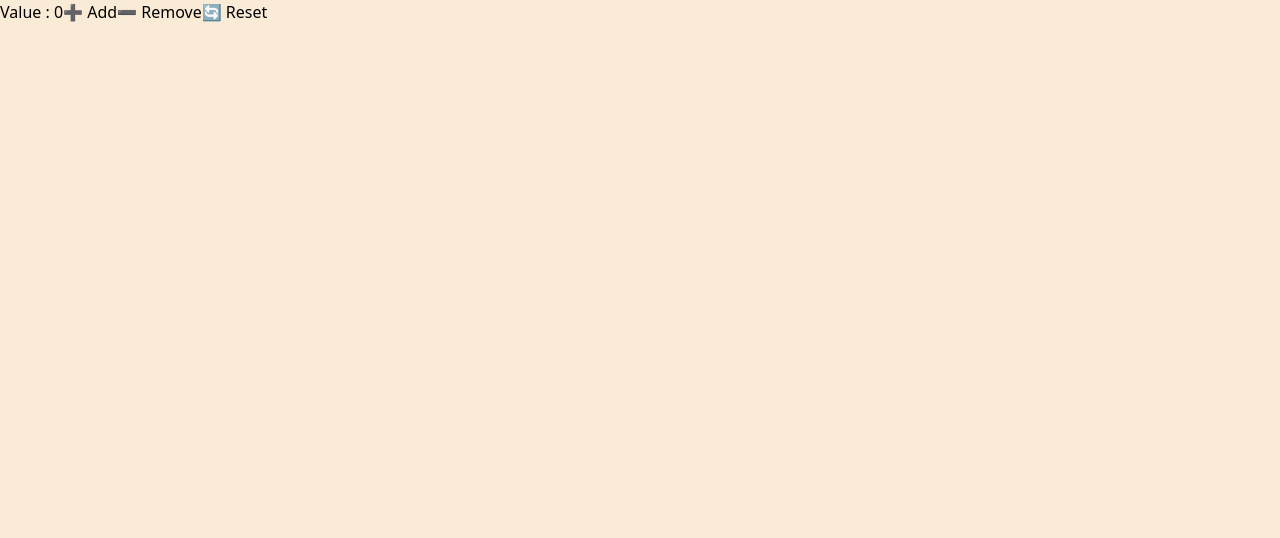
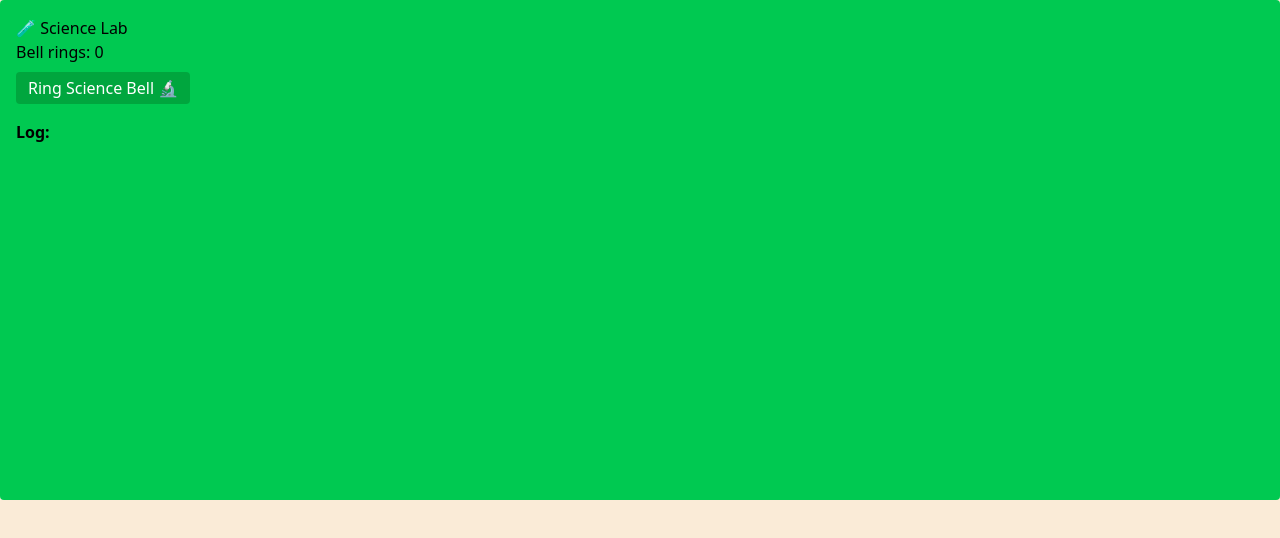
Before and after one commit to Pawan-20/React-refresher, a React (Vite) app: page /test in a window 1280 px wide. Shown: the top 538 px of the page. Built offline with nearby package versions, Linux system fonts and the light colour scheme.

Commit message:
[feat]: advanced context with reducer setup done. Next up : making data persistent using localstorage

```diff
--- a/src/Test.tsx
+++ b/src/Test.tsx
@@ -1,11 +1,13 @@
 import React from "react";
 import ReducerIstemaal from "./contextComponents/ReducerIstemaal";
+import ScienceLab from "./advancedContext/bell-reducer/ScienceLab";
+import BellContextProvider from "./advancedContext/bell-reducer/BellContextReducer";
 
 function Test() {
   return (
-    <div>
-      <ReducerIstemaal></ReducerIstemaal>
-    </div>
+    <BellContextProvider>
+      <ScienceLab></ScienceLab>
+    </BellContextProvider>
   );
 }
 
--- a/src/advancedContext/bell-reducer/BellContextReducer.tsx
+++ b/src/advancedContext/bell-reducer/BellContextReducer.tsx
@@ -1,22 +1,25 @@
-import React, { createContext, useContext, useState } from "react";
+import React, { createContext, useContext, useReducer, useState } from "react";
+import bellReducer, { BellActions, BellState } from "./BellReducer";
 
-export const BellContext = createContext<any>(null);
-function BellContextReducer({ children }: { children: React.ReactNode }) {
-  const [bellCount, setBellCount] = useState(0);
-
-  const ringBell = () => setBellCount((prev) => prev + 1);
+type BellContextType = {
+  state: BellState;
+  dispatch: React.Dispatch<BellActions>;
+};
+const BellReducerContext = createContext<BellContextType | undefined>(
+  undefined
+);
+function BellContextProvider({ children }: { children: React.ReactNode }) {
+  const [state, dispatch] = useReducer(bellReducer, { count: 0, log: [] });
   return (
-    <BellContext.Provider value={{ bellCount, ringBell }}>
+    <BellReducerContext.Provider value={{ state, dispatch }}>
       {children}
-    </BellContext.Provider>
+    </BellReducerContext.Provider>
   );
 }
+
 export const useBell = () => {
-  const context = useContext(BellContext);
-  if (!context) {
-    throw new Error("useBell must be used within a context provider");
-  }
+  const context = useContext(BellReducerContext);
+  if (!context) throw new Error("useBell must be used within a BellProvider");
   return context;
 };
-
-export default BellContextReducer;
+export default BellContextProvider;
--- a/src/advancedContext/bell-reducer/BellReducer.tsx
+++ b/src/advancedContext/bell-reducer/BellReducer.tsx
@@ -0,0 +1,27 @@
+export type BellState = {
+  count: number;
+  log: { room: string; time: string }[];
+};
+export type BellActions =
+  | { type: "RING"; payload: { room: string } }
+  | { type: "RESET" };
+
+export default function bellReducer(state: BellState, action: BellActions) {
+  switch (action.type) {
+    case "RING":
+      return {
+        count: state.count + 1,
+        log: [
+          ...state.log,
+          { room: action.payload.room, time: new Date().toLocaleTimeString() },
+        ],
+      };
+    case "RESET":
+      return {
+        count: 0,
+        log: [...state.log],
+      };
+    default:
+      return state;
+  }
+}
--- a/src/advancedContext/bell-reducer/ScienceLab.tsx
+++ b/src/advancedContext/bell-reducer/ScienceLab.tsx
@@ -1,18 +1,28 @@
 import { useBell } from "./BellContextReducer";
 
 export default function ScienceLab() {
-  const { bellCount, ringBell } = useBell();
+  const { state, dispatch } = useBell();
 
   return (
     <div className="bg-green-500 p-4 rounded h-[500px]">
       <h2>🧪 Science Lab</h2>
-      <p>Bell rings: {bellCount}</p>
+      <p>Bell rings: {state.count}</p>
       <button
         className="bg-green-600 text-white px-3 py-1 mt-2 rounded"
-        onClick={ringBell}
+        onClick={() => {
+          dispatch({ type: "RING", payload: { room: "Science" } });
+        }}
       >
         Ring Science Bell 🔬
       </button>
+      <h3 className="mt-4 font-semibold">Log:</h3>
+      <ul className="text-sm list-disc pl-4">
+        {state.log.map((entry, index) => (
+          <li key={index}>
+            {entry.room} at {entry.time}
+          </li>
+        ))}
+      </ul>
     </div>
   );
 }
```
